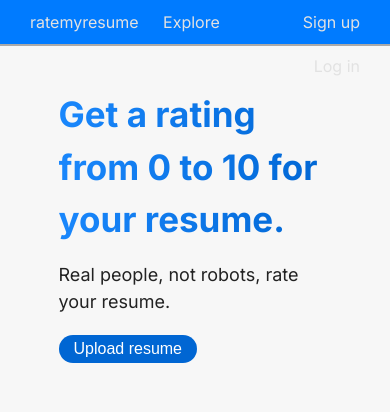
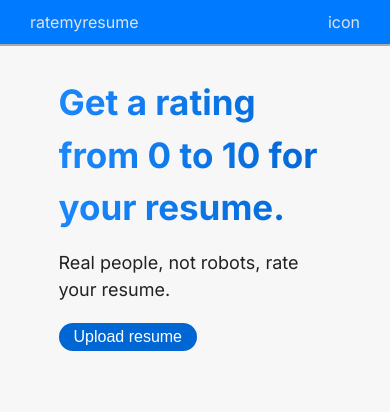
Before and after one commit to zgstumpf/ratemyresume, a Django app: page / in a window 390 px wide. Shown: the top 412 px of the page. Run offline with Django 5.2, Linux system fonts and the light colour scheme; data that the repository does not hold is empty; some libraries are stand-ins or nearby versions; some web fonts are replaced.

Commit message:
functioning responsive navbar

```diff
--- a/static/base.css
+++ b/static/base.css
@@ -16,6 +16,7 @@
     background-color: #007bff;
     border-bottom: 2px solid darkgray;
     padding: 0px 20px;
+    overflow: hidden;
 }
 
 .nav-element {
@@ -33,6 +34,34 @@
 
 .nav-element-right {
     float: right;
+}
+
+.rmr-navbar .icon {
+    display: none;
+}
+
+/* When the screen is less than 600 pixels wide, hide all links, except for the first one. Show the link that contains should open and close the topnav (.icon) */
+@media screen and (max-width: 600px) {
+  .rmr-navbar a:not(:first-child) {display: none;}
+  .rmr-navbar a.icon {
+    float: right;
+    display: block;
+  }
+}
+
+/* The "responsive" class is added to the topnav with JavaScript when the user clicks on the icon. This class makes the topnav look good on small screens (display the links vertically instead of horizontally) */
+@media screen and (max-width: 600px) {
+  .rmr-navbar.responsive {position: relative;}
+  .rmr-navbar.responsive a.icon {
+    position: absolute;
+    right: 0;
+    top: 0;
+  }
+  .rmr-navbar.responsive a {
+    float: none;
+    display: block;
+    text-align: left;
+  }
 }
 
 .content {
--- a/static/base.js
+++ b/static/base.js
@@ -8,7 +8,16 @@
 });
 // Any JS code after this point will execute before HTML finishes loading
 // You shouldn't put JS code here unless you know what you're doing
+function toggleNavbar() {
+    console.log("navbar toggled")
 
+    var navbar = document.getElementById("rmr-navbar");
+    if (navbar.className === "rmr-navbar") {
+      navbar.className += " responsive";
+    } else {
+      navbar.className = "rmr-navbar";
+    }
+}
 
 // Source: https://docs.djangoproject.com/en/5.0/howto/csrf/#acquiring-the-token-if-csrf-use-sessions-and-csrf-cookie-httponly-are-false
 function getCsrf() {
--- a/templates/base.html
+++ b/templates/base.html
@@ -28,7 +28,7 @@
     {% endblock %}
 </head>
 <body>
-    <nav class="rmr-navbar">
+    <nav class="rmr-navbar" id="rmr-navbar">
 
         <!-- Could replace this with img logo later -->
         <a class="nav-element" href="{% url 'index' %}">ratemyresume</a>
@@ -45,6 +45,10 @@
         <a class="nav-element nav-element-right" href="{% url 'login' %}">Log in</a>
         {% endif %}
 
+        <a href="javascript:void(0);" class="nav-element icon" onclick="toggleNavbar()">
+            <span>icon</span>
+            <!-- <svg viewBox="0 0 24 24" fill="none" xmlns="http://www.w3.org/2000/svg"><g id="SVGRepo_bgCarrier" stroke-width="0"></g><g id="SVGRepo_tracerCarrier" stroke-linecap="round" stroke-linejoin="round"></g><g id="SVGRepo_iconCarrier"> <path d="M6.5 11.75C6.08579 11.75 5.75 12.0858 5.75 12.5C5.75 12.9142 6.08579 13.25 6.5 13.25V11.75ZM18.5 13.25C18.9142 13.25 19.25 12.9142 19.25 12.5C19.25 12.0858 18.9142 11.75 18.5 11.75V13.25ZM6.5 15.75C6.08579 15.75 5.75 16.0858 5.75 16.5C5.75 16.9142 6.08579 17.25 6.5 17.25V15.75ZM18.5 17.25C18.9142 17.25 19.25 16.9142 19.25 16.5C19.25 16.0858 18.9142 15.75 18.5 15.75V17.25ZM6.5 7.75C6.08579 7.75 5.75 8.08579 5.75 8.5C5.75 8.91421 6.08579 9.25 6.5 9.25V7.75ZM18.5 9.25C18.9142 9.25 19.25 8.91421 19.25 8.5C19.25 8.08579 18.9142 7.75 18.5 7.75V9.25ZM6.5 13.25H18.5V11.75H6.5V13.25ZM6.5 17.25H18.5V15.75H6.5V17.25ZM6.5 9.25H18.5V7.75H6.5V9.25Z" fill="#000000"></path> </g></svg> -->
+        </a>
     </nav>
 
     {% block heros %}
```
